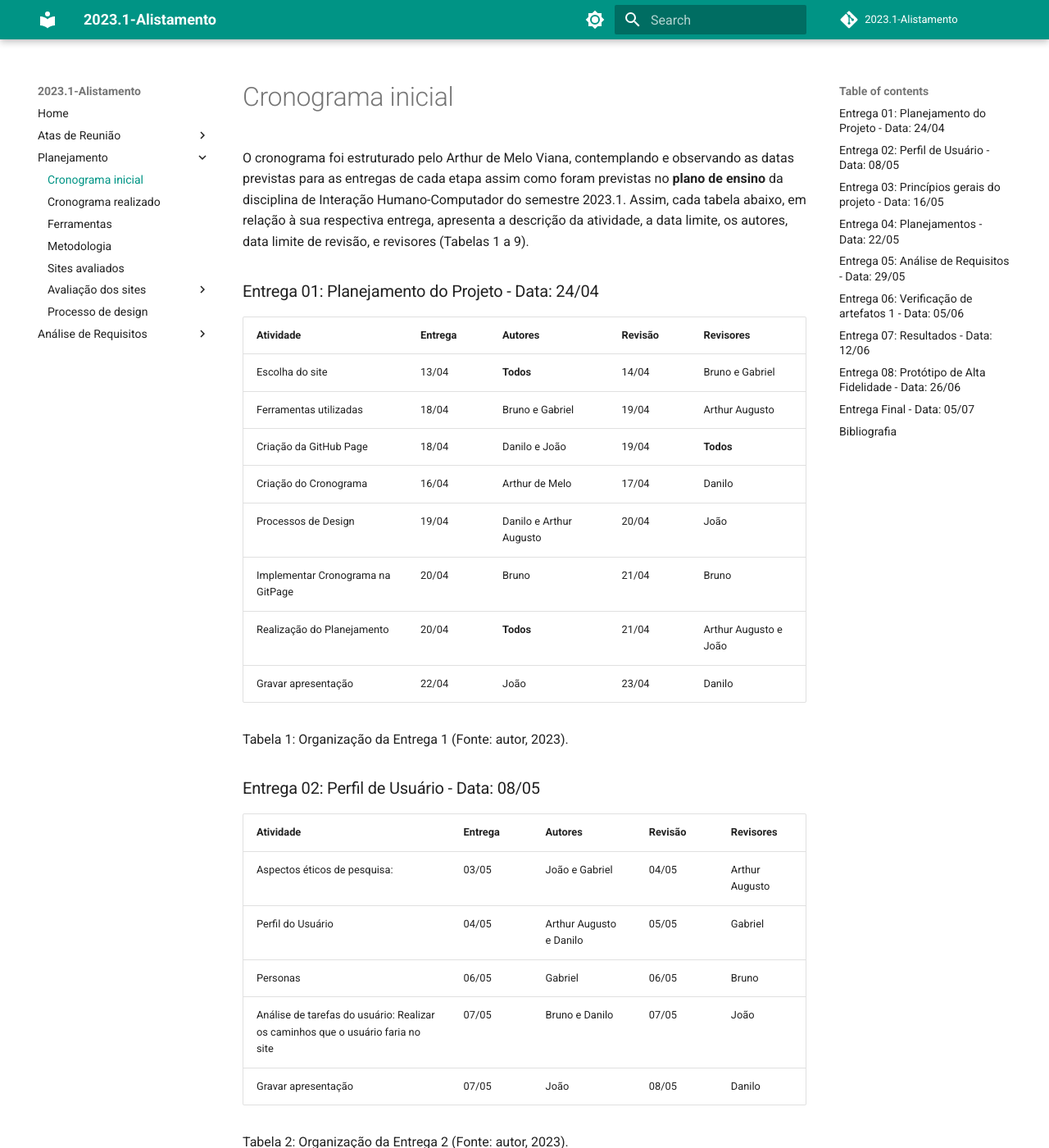
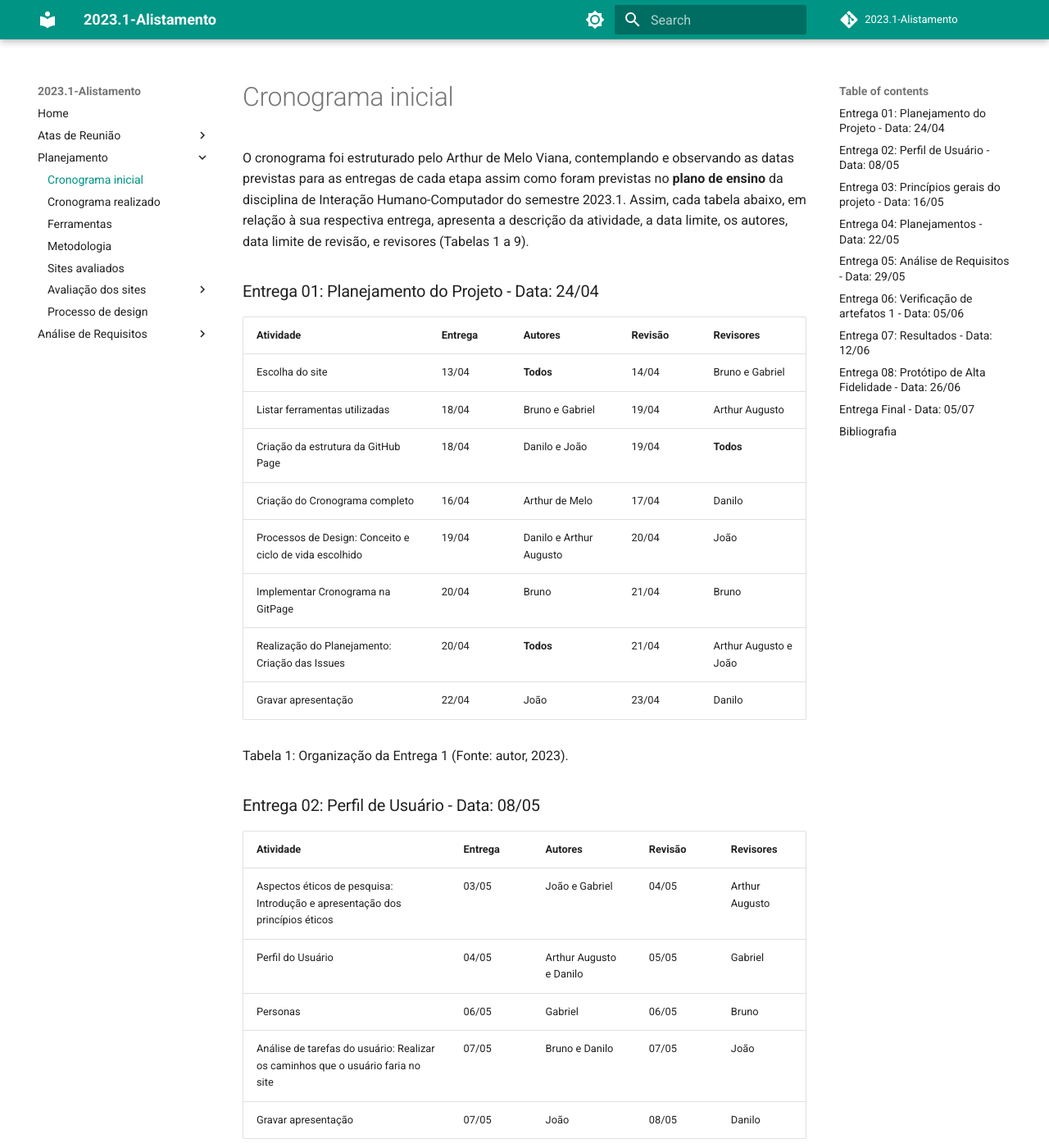
Before and after one commit to Interacao-Humano-Computador/2023.1-Alistamento, an MkDocs documentation site: the page built from docs/planejamento/cronograma.md, in a window 1280 px wide and 1400 px high. Shown: the whole window at 82% size. Built offline with MkDocs 1.6.1 and Material for MkDocs 9.7.7, drawn with Linux system fonts in a browser that asks for light colours; comment, search, counter and statistics services are not loaded.

Commit message:
Adicionando ata 5 (entrega 2) e Correção de alguns cronogramas

```diff
--- a/docs/planejamento/cronograma.md
+++ b/docs/planejamento/cronograma.md
@@ -8,12 +8,12 @@
 | Atividade | Entrega | Autores | Revisão | Revisores |
 |---|---|---|---|---|
 | Escolha do site | 13/04 | **Todos** | 14/04 | Bruno e Gabriel |
-| Ferramentas utilizadas | 18/04 | Bruno e Gabriel | 19/04 | Arthur Augusto |
-| Criação da GitHub Page | 18/04 | Danilo e João | 19/04 | **Todos** |
-| Criação do Cronograma | 16/04 | Arthur de Melo | 17/04 | Danilo |
-| Processos de Design | 19/04 | Danilo e Arthur Augusto | 20/04 | João |
+| Listar ferramentas utilizadas | 18/04 | Bruno e Gabriel | 19/04 | Arthur Augusto |
+| Criação da estrutura da GitHub Page | 18/04 | Danilo e João | 19/04 | **Todos** |
+| Criação do Cronograma completo | 16/04 | Arthur de Melo | 17/04 | Danilo |
+| Processos de Design: Conceito e ciclo de vida escolhido | 19/04 | Danilo e Arthur Augusto | 20/04 | João |
 | Implementar Cronograma na GitPage | 20/04 | Bruno | 21/04 | Bruno |
-| Realização do Planejamento | 20/04 | **Todos** | 21/04 | Arthur Augusto e João |
+| Realização do Planejamento: Criação das Issues | 20/04 | **Todos** | 21/04 | Arthur Augusto e João |
 | Gravar apresentação | 22/04 | João | 23/04 | Danilo |
 
 Tabela 1: Organização da Entrega 1 (Fonte: autor, 2023).
@@ -23,7 +23,7 @@
 
 | Atividade | Entrega | Autores | Revisão | Revisores |
 |---|---|---|---|---|
-| Aspectos éticos de pesquisa: | 03/05 | João e Gabriel | 04/05 | Arthur Augusto |
+| Aspectos éticos de pesquisa: Introdução e apresentação dos princípios éticos| 03/05 | João e Gabriel | 04/05 | Arthur Augusto |
 | Perfil do Usuário | 04/05 | Arthur Augusto e Danilo | 05/05 | Gabriel |
 | Personas | 06/05 | Gabriel | 06/05 | Bruno |
 | Análise de tarefas do usuário: Realizar os caminhos que o usuário faria no site | 07/05 | Bruno e Danilo | 07/05 | João |
--- a/mkdocs.yml
+++ b/mkdocs.yml
@@ -9,6 +9,7 @@
       - Ata 2: atas/ata2.md
       - Ata 3 (Entrega 1): atas/ata3.md
       - Ata 4: atas/ata4.md
+      - Ata 5 (Entrega 2): atas/ata5.md
     - Planejamento:
       - Cronograma inicial: planejamento/cronograma.md
       - Cronograma realizado: planejamento/cronograma_real.md
```
Also changed, not shown: docs/analise_requisitos/aspectos_eticos.md (+5 -0 lines), docs/atas/ata5.md (added, +47 -0 lines).
